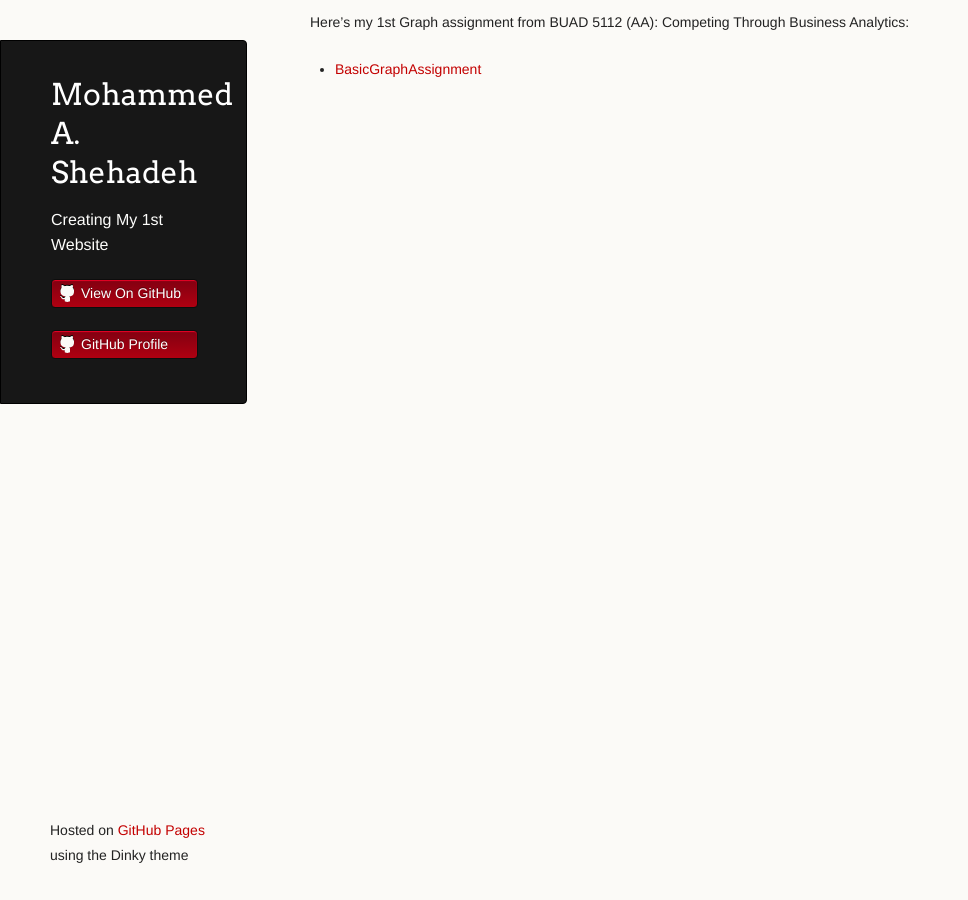
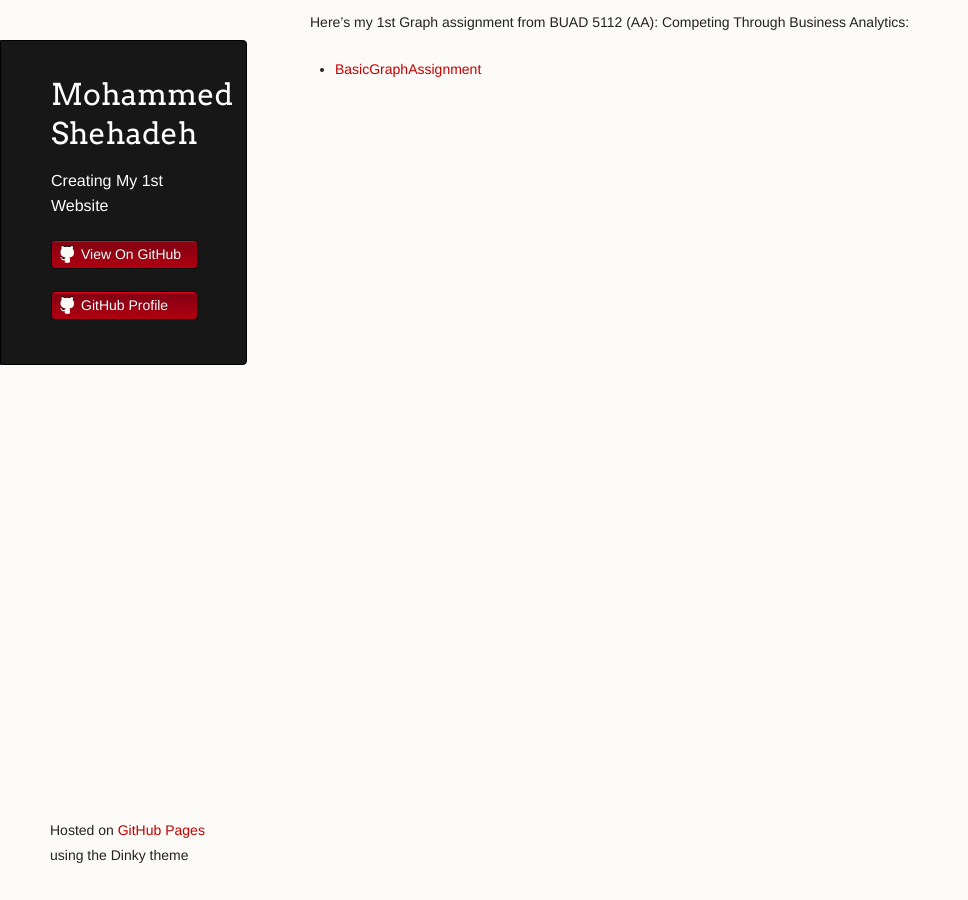
Before and after one commit to mashehadeh/mashehadeh.github.io, a Jekyll site: the page built from index.md, in a window 1280 px wide. Shown: the whole page, without its empty margins (0-968 px from the left). Built offline with Jekyll 4.4.1, drawn with Linux system fonts in a browser that asks for light colours; our own code applies the rules of GitHub Pages for plain Markdown files; some of the changed lines change nothing that is shown.

Commit message:
Update _config.yml

```diff
--- a/_config.yml
+++ b/_config.yml
@@ -1,5 +1,3 @@
-title: Mohammed A. Shehadeh
+title: Mohammed Shehadeh
 description: Creating My 1st Website
 show_downloads: false
-google_analytics:
-theme: jekyll-theme-dinky
```
